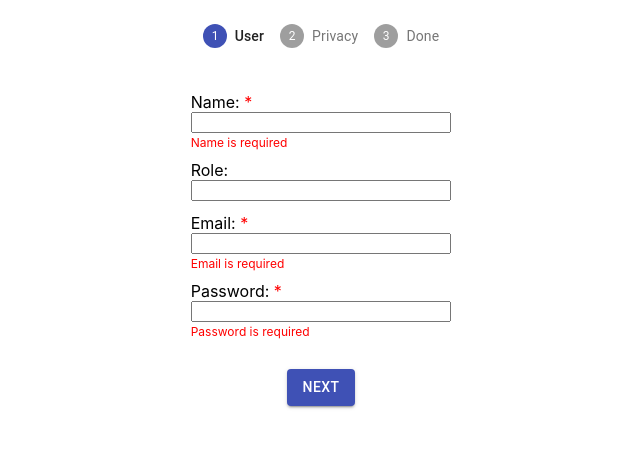
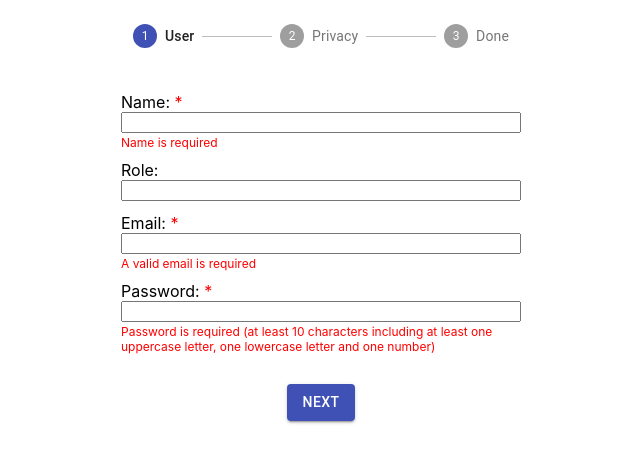
Before and after one commit to aliwoodman/react-redux-form, a React (Create React App) app: page / in a window 1280 px wide. Both pictures are taken after a click on the button "NEXT". Shown: the top 462 px of the page, without its empty margins (319-959 px from the left). Built offline with nearby package versions, Linux system fonts and the light colour scheme.

Commit message:
Update Done step to include image, message and form data logged to the console

```diff
--- a/src/Components/Container.styles.ts
+++ b/src/Components/Container.styles.ts
@@ -5,4 +5,5 @@ export const Container = styled.form`
   flex-direction: column;
   text-align: left;
   margin: 20px;
+  width: 400px;
 `
--- a/src/Components/Done.tsx
+++ b/src/Components/Done.tsx
@@ -1,7 +1,42 @@
 import React from 'react'
+import styled from 'styled-components'
+import { connect } from 'react-redux'
+import { IState } from '../reducer'
+import {PrivacyState, UserState} from "../types";
 
-const Done = () => {
-  return <div>Done</div>
+const Container = styled.div`
+  display: flex;
+  color: green;
+  flex-direction: column;
+  margin-bottom: 10px;
+`
+
+const Tick = styled.img`
+  fill: red;
+  margin: 20px;
+`
+
+type StateProps = {
+  user: UserState,
+  privacy: PrivacyState
 }
 
-export default Done
+const Done = ({user, privacy}: StateProps) => {
+  console.log({...user.requiredFields, ...user.optionalFields, privacy})
+  return (
+    <Container>
+      <Tick src={'/done.svg'} />
+      <div>
+        Please verify your email address, you should have received an email from
+        us already!
+      </div>
+    </Container>
+  )
+}
+
+export default connect(
+  (state: IState) => ({
+    user: state.user,
+    privacy: state.privacy,
+  })
+)(Done)
--- a/src/Components/Form.tsx
+++ b/src/Components/Form.tsx
@@ -10,8 +10,7 @@ const Container = styled.div`
   flex-direction: column;
   justify-content: center;
   align-items: center;
-  max-width: 700px;
-  width: 100%;
+  width: 400px;
 `
 
 const Form = () => {
--- a/src/Components/Privacy.tsx
+++ b/src/Components/Privacy.tsx
@@ -23,6 +23,7 @@ type StateProps = {
 }
 
 type Props = DispatchProps & StateProps
+
 const Privacy = ({ privacy, updatePrivacy }: Props) => {
   return (
     <Container>
--- a/src/Components/Stepper.tsx
+++ b/src/Components/Stepper.tsx
@@ -48,7 +48,7 @@ const HorizontalLinearStepper = ({ steps, requestNextStep, user }: Props) => {
   }
 
   return (
-    <div className={'root'}>
+    <div>
       <Stepper activeStep={activeStep}>
         {steps.map((step) => {
           return (
--- a/src/Components/User.tsx
+++ b/src/Components/User.tsx
@@ -84,7 +84,7 @@ const User = ({
         value={user.requiredFields.email.value}
       />
       {!user.requiredFields.email.isValid && user.requestNextStep ? (
-        <Warning>Email is required</Warning>
+        <Warning>A valid email is required</Warning>
       ) : (
         <Spacer />
       )}
@@ -97,7 +97,10 @@ const User = ({
         value={user.requiredFields.password.value}
       />
       {!user.requiredFields.password.isValid && user.requestNextStep ? (
-        <Warning>Password is required</Warning>
+        <Warning>
+          Password is required (at least 10 characters including at least one uppercase
+          letter, one lowercase letter and one number)
+        </Warning>
       ) : (
         <Spacer />
       )}
```
Also changed, not shown: public/done.svg.
